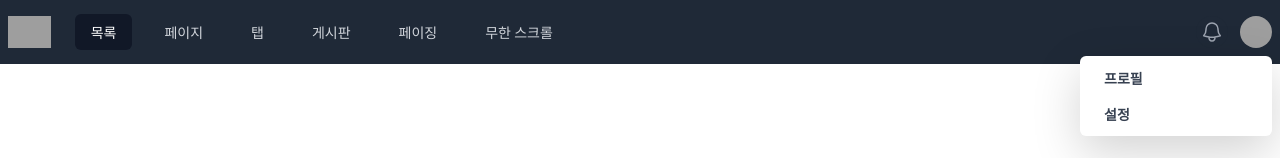
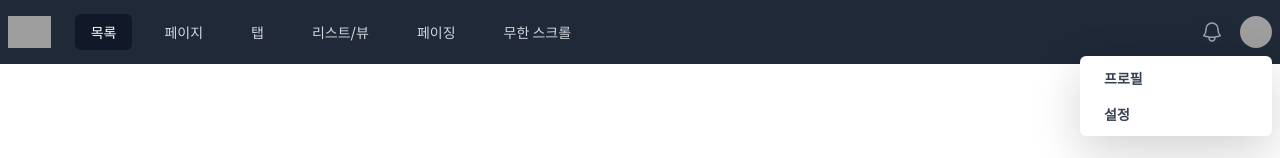
Before and after one commit to nohyoungjin/vue, a Vue app in the folder vue-project/: page / in a window 1280 px wide. Shown: the top 158 px of the page. Built offline with nearby package versions, Linux system fonts and the light colour scheme; grey boxes are pictures that could not be loaded; a small style sheet from the web is missing.

Commit message:
업데이트 2

```diff
--- a/vue-project/src/components/PageHead.vue
+++ b/vue-project/src/components/PageHead.vue
@@ -38,7 +38,7 @@
                         <router-link to="/" class="bg-gray-900 text-white px-3 py-2 rounded-md text-sm font-medium" aria-current="page">목록</router-link>
                         <router-link to="/about" class="text-gray-300 hover:bg-gray-700 hover:text-white px-3 py-2 rounded-md text-sm font-medium">페이지</router-link>
                         <router-link to="/tabList" class="text-gray-300 hover:bg-gray-700 hover:text-white px-3 py-2 rounded-md text-sm font-medium">탭</router-link>
-                        <router-link to="/DataBinding" class="text-gray-300 hover:bg-gray-700 hover:text-white px-3 py-2 rounded-md text-sm font-medium">게시판</router-link>
+                        <router-link to="/DataBinding" class="text-gray-300 hover:bg-gray-700 hover:text-white px-3 py-2 rounded-md text-sm font-medium">리스트/뷰</router-link>
                         <router-link to="/NestedComponent" class="text-gray-300 hover:bg-gray-700 hover:text-white px-3 py-2 rounded-md text-sm font-medium">페이징</router-link>
                         <router-link to="/infiniteList" class="text-gray-300 hover:bg-gray-700 hover:text-white px-3 py-2 rounded-md text-sm font-medium">무한 스크롤</router-link>
                     </div>
```
Also changed, not shown: vue-project/src/views/HomeView.vue (indentation only).
